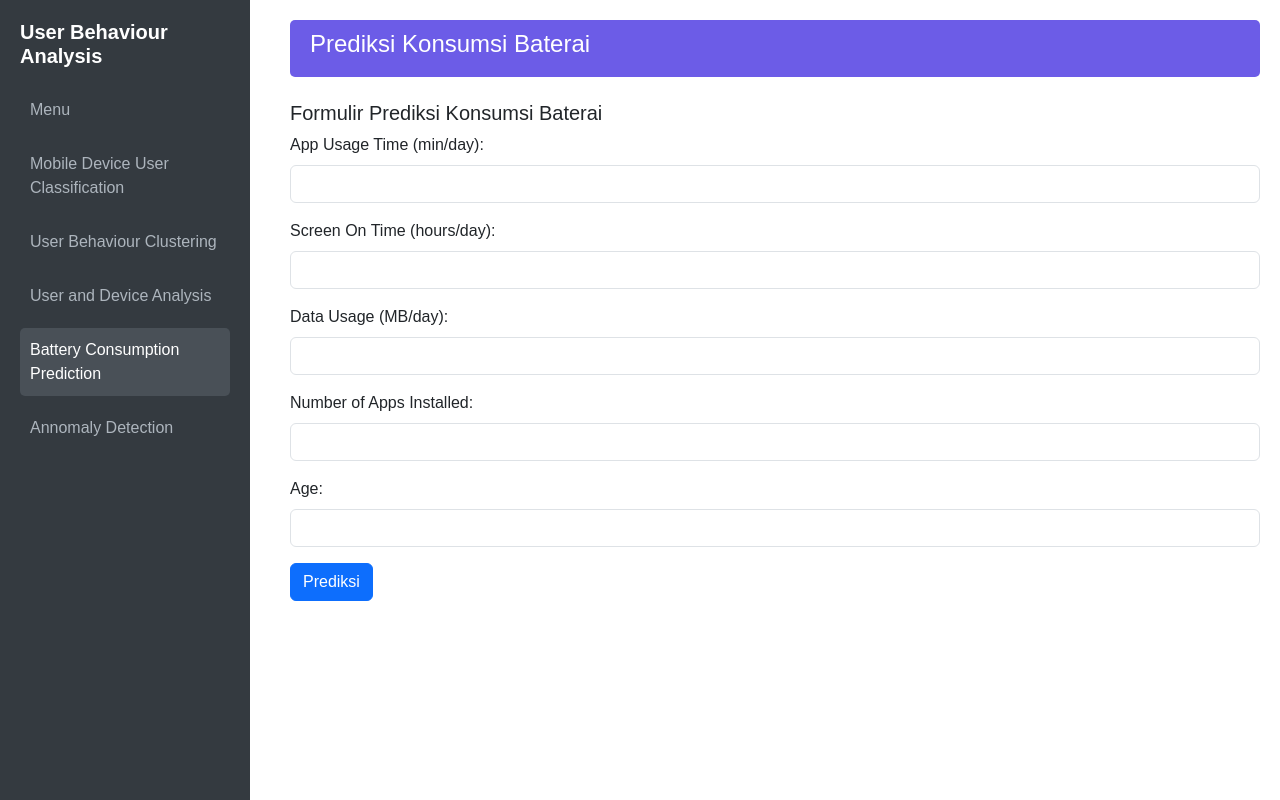
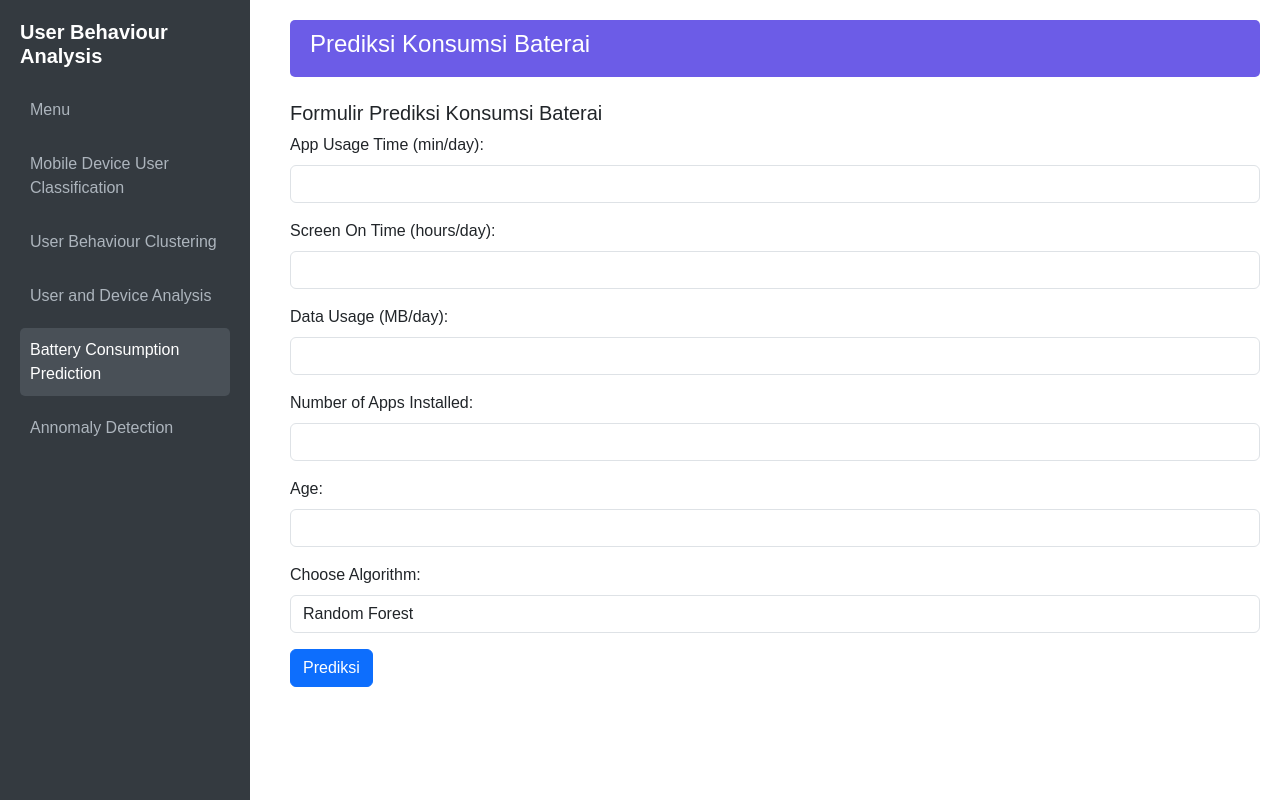
Before and after one commit to marco12893/Data-Mining, a Flask app: page /prediksi in a window 1280 px wide. Run offline with Flask 3, Linux system fonts and the light colour scheme.

Commit message:
prediksi done

```diff
--- a/Data Mining/app.py
+++ b/Data Mining/app.py
@@ -2,8 +2,8 @@ import numpy as np
 from flask import Flask, request, jsonify, render_template
 import pandas as pd
 from pyexpat import model
-from sklearn.cluster import KMeans
 from sklearn.model_selection import train_test_split
+from sklearn.linear_model import LinearRegression
 from sklearn.preprocessing import StandardScaler, MinMaxScaler, LabelEncoder
 from sklearn.metrics import silhouette_score, classification_report, confusion_matrix
 from sklearn.tree import DecisionTreeClassifier
@@ -13,7 +13,6 @@ import seaborn as sns
 import io
 import base64
 from sklearn.ensemble import RandomForestRegressor
-from sklearn.model_selection import train_test_split
 import joblib
 from sklearn.ensemble import IsolationForest
 from mlxtend.frequent_patterns import fpgrowth, apriori
@@ -46,11 +45,14 @@ def train_model():
     joblib.dump(scaler, 'scaler.pkl')
 
     # Train a RandomForestRegressor
-    model = RandomForestRegressor(n_estimators=100, random_state=42)
-    model.fit(X_train_scaled, y_train)
+    rf_model = RandomForestRegressor(n_estimators=100, random_state=42)
+    rf_model.fit(X_train_scaled, y_train)
+    joblib.dump(rf_model, 'rf_model.pkl')
 
-    # Save the trained model
-    joblib.dump(model, 'model.pkl')
+    # Train a LinearRegression model
+    lr_model = LinearRegression()
+    lr_model.fit(X_train_scaled, y_train)
+    joblib.dump(lr_model, 'lr_model.pkl')
     print("Model has been saved as 'model.pkl' and scaler as 'scaler.pkl'")
 # Train the model when the app starts
 train_model()
@@ -524,6 +526,7 @@ def prediksi():
             data_usage = float(request.form['data_usage'])
             num_apps_installed = int(request.form['num_apps_installed'])
             age = int(request.form['age'])
+            algorithm = request.form['algorithm']  # Algoritma yang dipilih oleh pengguna
 
             # Preprocess input
             input_data = pd.DataFrame({
@@ -536,7 +539,12 @@ def prediksi():
 
             # Load scaler dan model
             scaler = joblib.load('scaler.pkl')
-            model = joblib.load('model.pkl')
+            if algorithm == 'random_forest':
+                model = joblib.load('rf_model.pkl')
+            elif algorithm == 'linear_regression':
+                model = joblib.load('lr_model.pkl')
+            else:
+                return "Invalid algorithm selected.", 400
 
             # Scale input data
             input_data_scaled = scaler.transform(input_data)
@@ -551,6 +559,7 @@ def prediksi():
                 title="Prediksi Konsumsi Baterai",
                 header="Prediksi Konsumsi Baterai",
                 prediction=first_prediction,
+                algorithm=algorithm,
                 active_page="prediksi"
             )
         except Exception as e:
--- a/Data Mining/templates/prediksi.html
+++ b/Data Mining/templates/prediksi.html
@@ -11,7 +11,6 @@
             <label for="screen_on_time" class="form-label">Screen On Time (hours/day):</label>
             <input type="number" class="form-control" id="screen_on_time" name="screen_on_time" step="any" required>
         </div>
-
         <div class="mb-3">
             <label for="data_usage" class="form-label">Data Usage (MB/day):</label>
             <input type="number" class="form-control" id="data_usage" name="data_usage" required>
@@ -24,10 +23,27 @@
             <label for="age" class="form-label">Age:</label>
             <input type="number" class="form-control" id="age" name="age" required>
         </div>
+
+        <div class="mb-3">
+            <label for="algorithm" class="form-label">Choose Algorithm:</label>
+            <select class="form-control" id="algorithm" name="algorithm" required>
+                <option value="random_forest">Random Forest</option>
+                <option value="linear_regression">Linear Regression</option>
+            </select>
+        </div>
+
         <button type="submit" class="btn btn-primary">Prediksi</button>
     </form>
 
     {% if prediction %}
-        <h2 class="mt-4">Prediksi Konsumsi Baterai: {{ prediction }} mAh/day</h2>
+        <h2 class="mt-4">Prediksi Konsumsi Baterai ({{ algorithm }}): {{ prediction }} mAh/day</h2>
+    {% endif %}
+
+    {% if rf_prediction %}
+        <h2 class="mt-4">Prediksi dengan Random Forest: {{ rf_prediction }} mAh/day</h2>
+    {% endif %}
+
+    {% if lr_prediction %}
+        <h2 class="mt-4">Prediksi dengan Linear Regression: {{ lr_prediction }} mAh/day</h2>
     {% endif %}
 {% endblock %}
```
Also changed, not shown: 2 other files.
